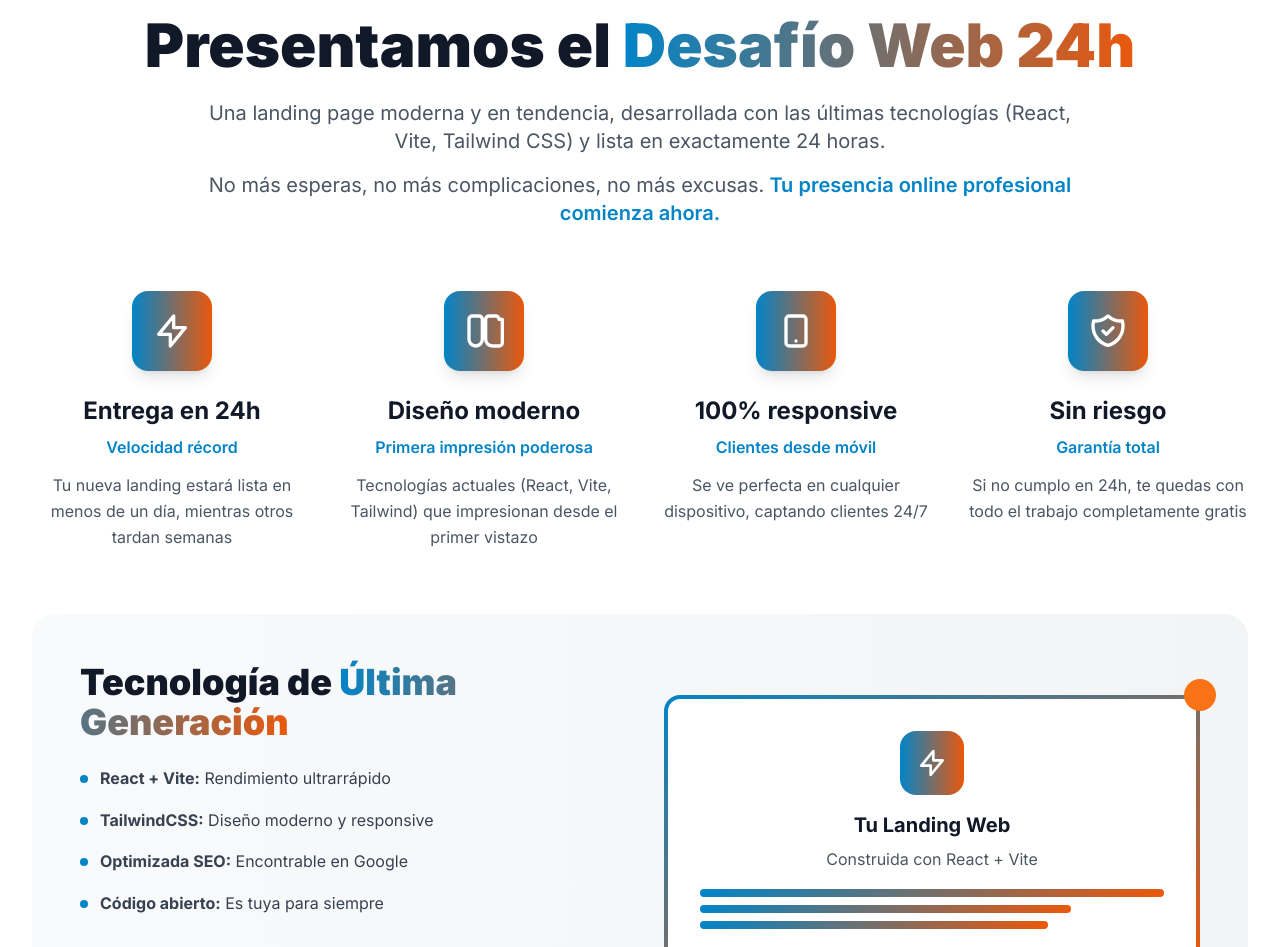
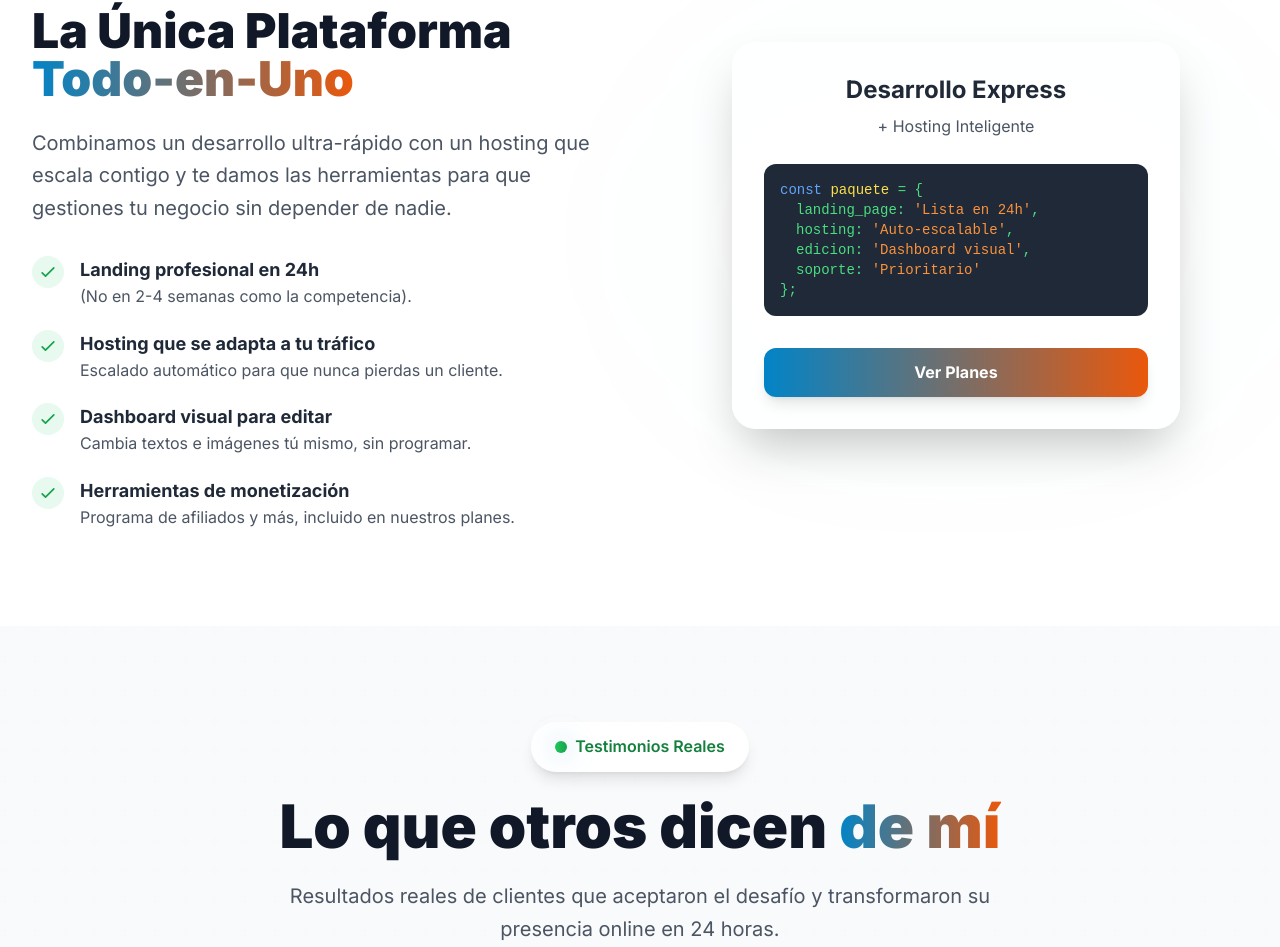
Before and after one commit to mosaikolabs/desafio-24h, a React (Vite) app: page / in a window 1280 px wide. Shown: the part 2421-3368 px from the top of the page. Built offline with nearby package versions, Linux system fonts and the light colour scheme.

Commit message:
feat(solution): redesign section to all-in-one platform

```diff
--- a/src/components/Solution.jsx
+++ b/src/components/Solution.jsx
@@ -1,46 +1,4 @@
 const Solution = () => {
-  const features = [
-    {
-      icon: (
-        <svg className="w-10 h-10" fill="none" stroke="currentColor" viewBox="0 0 24 24">
-          <path strokeLinecap="round" strokeLinejoin="round" strokeWidth={2} d="M13 10V3L4 14h7v7l9-11h-7z" />
-        </svg>
-      ),
-      title: "Entrega en 24h",
-      benefit: "Velocidad récord",
-      description: "Tu nueva landing estará lista en menos de un día, mientras otros tardan semanas"
-    },
-    {
-      icon: (
-        <svg className="w-10 h-10" fill="none" stroke="currentColor" viewBox="0 0 24 24">
-          <path strokeLinecap="round" strokeLinejoin="round" strokeWidth={2} d="M7 21a4 4 0 01-4-4V5a2 2 0 012-2h4a2 2 0 012 2v12a4 4 0 01-4 4zM21 5a2 2 0 00-2-2h-4a2 2 0 00-2 2v12a4 4 0 004 4h4a2 2 0 002-2V5z" />
-        </svg>
-      ),
-      title: "Diseño moderno",
-      benefit: "Primera impresión poderosa",
-      description: "Tecnologías actuales (React, Vite, Tailwind) que impresionan desde el primer vistazo"
-    },
-    {
-      icon: (
-        <svg className="w-10 h-10" fill="none" stroke="currentColor" viewBox="0 0 24 24">
-          <path strokeLinecap="round" strokeLinejoin="round" strokeWidth={2} d="M12 18h.01M8 21h8a2 2 0 002-2V5a2 2 0 00-2-2H8a2 2 0 00-2 2v14a2 2 0 002 2z" />
-        </svg>
-      ),
-      title: "100% responsive",
-      benefit: "Clientes desde móvil",
-      description: "Se ve perfecta en cualquier dispositivo, captando clientes 24/7"
-    },
-    {
-      icon: (
-        <svg className="w-10 h-10" fill="none" stroke="currentColor" viewBox="0 0 24 24">
-          <path strokeLinecap="round" strokeLinejoin="round" strokeWidth={2} d="M9 12l2 2 4-4m5.618-4.016A11.955 11.955 0 0112 2.944a11.955 11.955 0 01-8.618 3.04A12.02 12.02 0 003 9c0 5.591 3.824 10.29 9 11.622 5.176-1.332 9-6.03 9-11.622 0-1.042-.133-2.052-.382-3.016z" />
-        </svg>
-      ),
-      title: "Sin riesgo",
-      benefit: "Garantía total",
-      description: "Si no cumplo en 24h, te quedas con todo el trabajo completamente gratis"
-    }
-  ];
 
   const scrollToForm = () => {
     const formSection = document.getElementById('contact-form');
@@ -50,153 +8,95 @@ const Solution = () => {
   };
 
   return (
-    <section className="section-padding bg-white relative overflow-hidden">
-      {/* Background Decoration */}
-      <div className="absolute top-20 right-0 w-96 h-96 bg-gradient-to-l from-primary-100 to-transparent rounded-full blur-3xl opacity-50"></div>
-      <div className="absolute bottom-20 left-0 w-96 h-96 bg-gradient-to-r from-accent-100 to-transparent rounded-full blur-3xl opacity-50"></div>
+    <section id="solution" className="section-padding bg-white relative overflow-hidden">
+      <div className="absolute top-0 left-0 w-96 h-96 bg-gradient-to-br from-primary-100 to-transparent rounded-full blur-3xl opacity-50 -translate-x-1/2"></div>
+      <div className="absolute bottom-0 right-0 w-96 h-96 bg-gradient-to-tl from-accent-100 to-transparent rounded-full blur-3xl opacity-50 translate-x-1/2"></div>
 
       <div className="container-max relative z-10">
-        {/* Header */}
-        <div className="text-center mb-16">
-          <div className="inline-flex items-center space-x-2 bg-gradient-to-r from-primary-100 to-accent-100 rounded-full px-6 py-3 mb-6">
-            <div className="w-3 h-3 bg-gradient-to-r from-primary-600 to-accent-600 rounded-full animate-pulseGlow"></div>
-            <span className="text-primary-700 font-semibold">La Solución</span>
+
+        <div className="grid grid-cols-1 lg:grid-cols-2 gap-12 items-center">
+
+          {/* Columna de Contenido */}
+          <div className="text-left">
+            <div className="inline-flex items-center space-x-2 bg-primary-100 rounded-full px-5 py-2 mb-6">
+              <span className="text-primary-700 font-semibold">Nuestra Solución</span>
             </div>
 
-          <h2 className="text-4xl md:text-5xl lg:text-6xl font-black text-gray-900 mb-6">
-            Presentamos el{' '}
-            <span className="bg-gradient-to-r from-primary-600 to-accent-600 bg-clip-text text-transparent">
-              Desafío Web 24h
-            </span>
+            <h2 className="text-4xl md:text-5xl font-black text-gray-900 mb-6">
+              La Única Plataforma
+              <span className="bg-gradient-to-r from-primary-600 to-accent-600 bg-clip-text text-transparent"> Todo-en-Uno</span>
             </h2>
 
-          <div className="max-w-4xl mx-auto space-y-4 text-lg md:text-xl text-gray-600 leading-relaxed">
-            <p>
-              Una landing page moderna y en tendencia, desarrollada con las últimas tecnologías
-              (React, Vite, Tailwind CSS) y lista en exactamente 24 horas.
+            <p className="text-xl text-gray-600 leading-relaxed mb-8">
+              Combinamos un desarrollo ultra-rápido con un hosting que escala contigo y te damos las herramientas para que gestiones tu negocio sin depender de nadie.
             </p>
-            <p>
-              No más esperas, no más complicaciones, no más excusas.
-              <span className="font-semibold text-primary-600"> Tu presencia online profesional comienza ahora.</span>
-            </p>
+
+            <div className="space-y-5">
+              <div className="flex items-start space-x-4">
+                <div className="flex-shrink-0 w-8 h-8 bg-green-500/10 text-green-600 rounded-full flex items-center justify-center">
+                  <svg className="w-5 h-5" fill="none" stroke="currentColor" viewBox="0 0 24 24"><path strokeLinecap="round" strokeLinejoin="round" strokeWidth="2" d="M5 13l4 4L19 7"></path></svg>
+                </div>
+                <div>
+                  <h4 className="font-bold text-lg text-gray-800">Landing profesional en 24h</h4>
+                  <p className="text-gray-600">(No en 2-4 semanas como la competencia).</p>
+                </div>
+              </div>
+              <div className="flex items-start space-x-4">
+                <div className="flex-shrink-0 w-8 h-8 bg-green-500/10 text-green-600 rounded-full flex items-center justify-center">
+                  <svg className="w-5 h-5" fill="none" stroke="currentColor" viewBox="0 0 24 24"><path strokeLinecap="round" strokeLinejoin="round" strokeWidth="2" d="M5 13l4 4L19 7"></path></svg>
+                </div>
+                <div>
+                  <h4 className="font-bold text-lg text-gray-800">Hosting que se adapta a tu tráfico</h4>
+                  <p className="text-gray-600">Escalado automático para que nunca pierdas un cliente.</p>
+                </div>
+              </div>
+              <div className="flex items-start space-x-4">
+                <div className="flex-shrink-0 w-8 h-8 bg-green-500/10 text-green-600 rounded-full flex items-center justify-center">
+                  <svg className="w-5 h-5" fill="none" stroke="currentColor" viewBox="0 0 24 24"><path strokeLinecap="round" strokeLinejoin="round" strokeWidth="2" d="M5 13l4 4L19 7"></path></svg>
+                </div>
+                <div>
+                  <h4 className="font-bold text-lg text-gray-800">Dashboard visual para editar</h4>
+                  <p className="text-gray-600">Cambia textos e imágenes tú mismo, sin programar.</p>
+                </div>
+              </div>
+              <div className="flex items-start space-x-4">
+                <div className="flex-shrink-0 w-8 h-8 bg-green-500/10 text-green-600 rounded-full flex items-center justify-center">
+                  <svg className="w-5 h-5" fill="none" stroke="currentColor" viewBox="0 0 24 24"><path strokeLinecap="round" strokeLinejoin="round" strokeWidth="2" d="M5 13l4 4L19 7"></path></svg>
+                </div>
+                <div>
+                  <h4 className="font-bold text-lg text-gray-800">Herramientas de monetización</h4>
+                  <p className="text-gray-600">Programa de afiliados y más, incluido en nuestros planes.</p>
+                </div>
               </div>
             </div>
 
-        {/* Features Grid */}
-        <div className="grid grid-cols-1 md:grid-cols-2 lg:grid-cols-4 gap-8 mb-16">
-          {features.map((feature, index) => (
-            <div
-              key={index}
-              className="group text-center animate-fadeInUp"
-              style={{ animationDelay: `${index * 150}ms` }}
-            >
-              {/* Icon Container */}
-              <div className="w-20 h-20 bg-gradient-to-r from-primary-600 to-accent-600 rounded-2xl flex items-center justify-center text-white mx-auto mb-6 group-hover:scale-110 transition-transform duration-300 shadow-lg group-hover:shadow-xl">
-                {feature.icon}
           </div>
 
-              {/* Content */}
-              <h3 className="text-2xl font-bold text-gray-900 mb-2">
-                {feature.title}
-              </h3>
-              <p className="text-primary-600 font-semibold mb-3">
-                {feature.benefit}
-              </p>
-              <p className="text-gray-600 leading-relaxed">
-                {feature.description}
-              </p>
-            </div>
-          ))}
-        </div>
+          {/* Columna Visual */}
+          <div className="relative flex items-center justify-center mt-10 lg:mt-0">
+            <div className="absolute w-full h-full bg-gradient-to-br from-primary-200 to-accent-200 rounded-full blur-3xl opacity-50 animate-pulseGlow"></div>
+            <div className="relative bg-white/60 backdrop-blur-md rounded-3xl shadow-2xl p-8 max-w-md w-full">
+              <h4 className="text-center text-2xl font-bold text-gray-800 mb-2">Desarrollo Express</h4>
+              <p className="text-center text-gray-600 mb-6">+ Hosting Inteligente</p>
 
-        {/* Demo Section */}
-        <div className="bg-gradient-to-r from-gray-50 to-gray-100 rounded-3xl p-8 md:p-12 mb-16">
-          <div className="grid grid-cols-1 lg:grid-cols-2 gap-12 items-center">
-            {/* Content */}
-            <div>
-              <h3 className="text-3xl md:text-4xl font-black text-gray-900 mb-6">
-                Tecnología de{' '}
-                <span className="bg-gradient-to-r from-primary-600 to-accent-600 bg-clip-text text-transparent">
-                  Última Generación
-                </span>
-              </h3>
-
-              <div className="space-y-4 mb-8">
-                <div className="flex items-center space-x-3">
-                  <div className="w-2 h-2 bg-primary-600 rounded-full"></div>
-                  <span className="text-gray-700"><strong>React + Vite:</strong> Rendimiento ultrarrápido</span>
-                </div>
-                <div className="flex items-center space-x-3">
-                  <div className="w-2 h-2 bg-primary-600 rounded-full"></div>
-                  <span className="text-gray-700"><strong>TailwindCSS:</strong> Diseño moderno y responsive</span>
-                </div>
-                <div className="flex items-center space-x-3">
-                  <div className="w-2 h-2 bg-primary-600 rounded-full"></div>
-                  <span className="text-gray-700"><strong>Optimizada SEO:</strong> Encontrable en Google</span>
-                </div>
-                <div className="flex items-center space-x-3">
-                  <div className="w-2 h-2 bg-primary-600 rounded-full"></div>
-                  <span className="text-gray-700"><strong>Código abierto:</strong> Es tuya para siempre</span>
-                </div>
+              <div className="bg-gray-800 rounded-xl p-4 text-left font-mono text-sm text-green-400">
+                <p><span className="text-blue-400">const</span> <span className="text-yellow-300">paquete</span> = &#123;</p>
+                <p className="pl-4">landing_page: <span className="text-orange-400">'Lista en 24h'</span>,</p>
+                <p className="pl-4">hosting: <span className="text-orange-400">'Auto-escalable'</span>,</p>
+                <p className="pl-4">edicion: <span className="text-orange-400">'Dashboard visual'</span>,</p>
+                <p className="pl-4">soporte: <span className="text-orange-400">'Prioritario'</span></p>
+                <p>&#125;;</p>
               </div>
 
               <button
                 onClick={scrollToForm}
-                className="inline-flex items-center px-6 py-3 bg-gradient-to-r from-primary-600 to-accent-600 text-white font-bold rounded-xl shadow-lg hover:shadow-xl transform hover:-translate-y-1 transition-all duration-300"
+                className="mt-8 w-full text-center px-6 py-3 bg-gradient-to-r from-primary-600 to-accent-600 text-white font-bold rounded-xl shadow-lg hover:shadow-xl transform hover:-translate-y-1 transition-all duration-300"
               >
-                Quiero mi Landing Ahora
-                <svg className="ml-2 w-5 h-5" fill="none" stroke="currentColor" viewBox="0 0 24 24">
-                  <path strokeLinecap="round" strokeLinejoin="round" strokeWidth={2} d="M17 8l4 4m0 0l-4 4m4-4H3" />
-                </svg>
+                Ver Planes
               </button>
-            </div>
-
-            {/* Visual */}
-            <div className="relative">
-              <div className="bg-gradient-to-br from-primary-600 to-accent-600 rounded-2xl p-1">
-                <div className="bg-white rounded-xl p-8">
-                  <div className="text-center">
-                    <div className="w-16 h-16 bg-gradient-to-r from-primary-600 to-accent-600 rounded-2xl mx-auto mb-4 flex items-center justify-center">
-                      <svg className="w-8 h-8 text-white" fill="none" stroke="currentColor" viewBox="0 0 24 24">
-                        <path strokeLinecap="round" strokeLinejoin="round" strokeWidth={2} d="M13 10V3L4 14h7v7l9-11h-7z" />
-                      </svg>
-                    </div>
-                    <h4 className="text-xl font-bold text-gray-900 mb-2">Tu Landing Web</h4>
-                    <p className="text-gray-600 mb-4">Construida con React + Vite</p>
-
-                    {/* Mock bars */}
-                    <div className="space-y-2">
-                      <div className="h-2 bg-gradient-to-r from-primary-200 to-accent-200 rounded"></div>
-                      <div className="h-2 bg-gradient-to-r from-primary-300 to-accent-300 rounded w-4/5"></div>
-                      <div className="h-2 bg-gradient-to-r from-primary-400 to-accent-400 rounded w-3/4"></div>
-                    </div>
-                  </div>
             </div>
           </div>
 
-              {/* Floating Elements */}
-              <div className="absolute -top-4 -right-4 w-8 h-8 bg-accent-500 rounded-full animate-bounceSubtle"></div>
-              <div className="absolute -bottom-4 -left-4 w-6 h-6 bg-primary-500 rounded-full animate-bounceSubtle delay-500"></div>
-            </div>
-          </div>
-        </div>
-
-        {/* Bottom CTA */}
-        <div className="text-center">
-          <div className="inline-block bg-gradient-to-r from-primary-50 to-accent-50 rounded-2xl p-8">
-            <h3 className="text-2xl font-bold text-gray-900 mb-4">
-              ¿Listo para el desafío más rápido del desarrollo web?
-            </h3>
-            <p className="text-gray-600 mb-6">
-              24 horas. Una landing moderna. Cero riesgo. Resultado garantizado.
-            </p>
-            <button
-              onClick={scrollToForm}
-              className="px-8 py-4 bg-gradient-to-r from-primary-600 to-accent-600 text-white font-bold text-xl rounded-xl shadow-lg hover:shadow-xl transform hover:-translate-y-1 transition-all duration-300 animate-pulseGlow"
-            >
-              Acepto el Desafío Web 24h
-            </button>
-          </div>
         </div>
       </div>
     </section>
```
Lines whose indentation alone changed are shown as unchanged.
